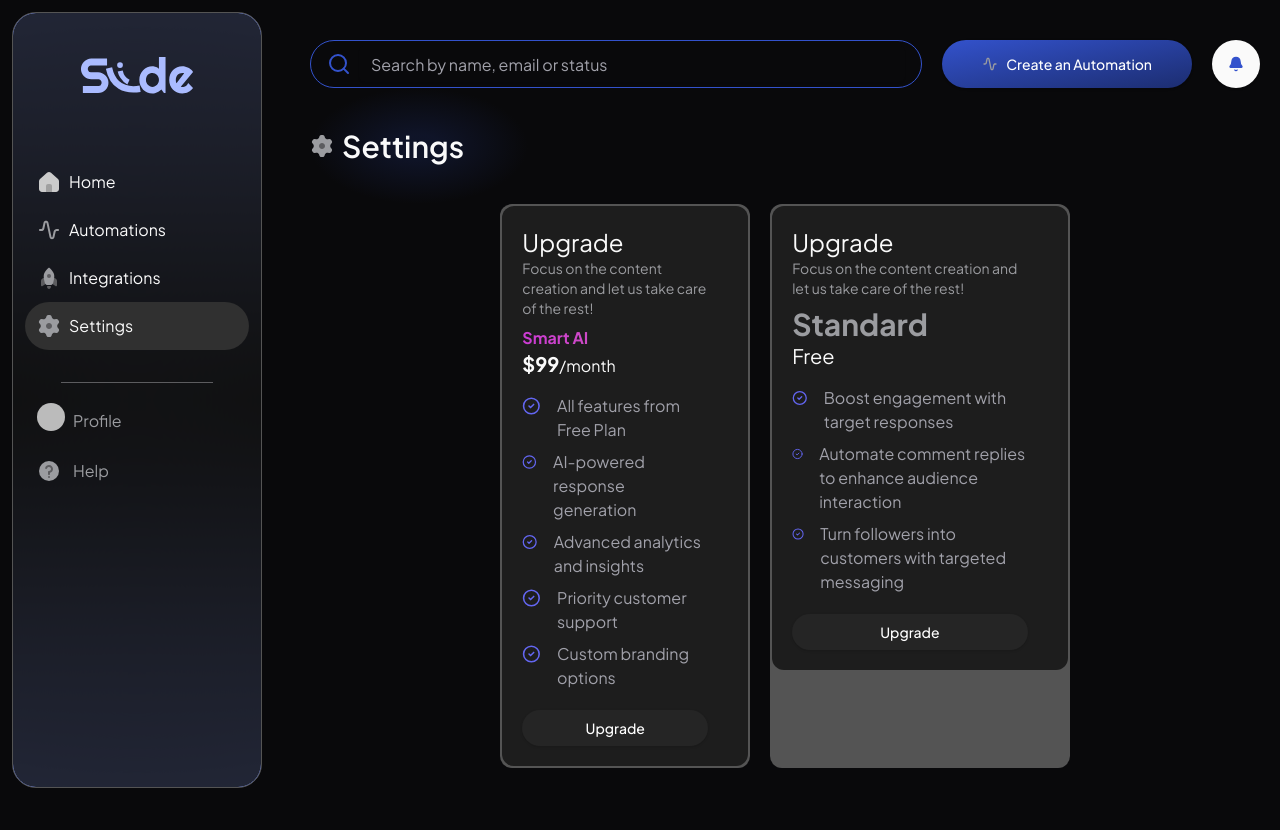
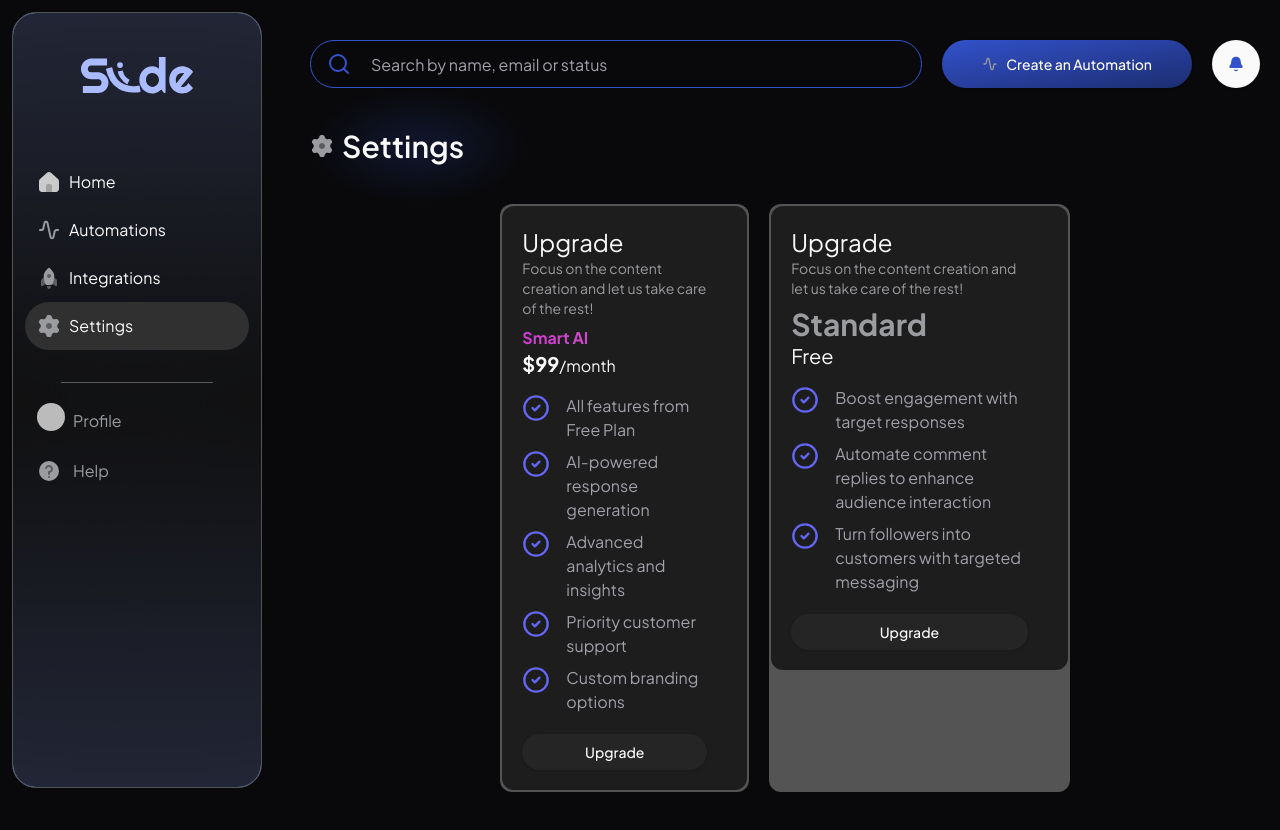
Before and after one commit to ssstoev/slide-instagram-automation, a Next.js app: page /dashboard/1/settings in a window 1280 px wide. Before the commit the page ends 808 px from the top, so only its background shows below. Built offline with nearby package versions, Linux system fonts and the light colour scheme; no server answers; the database is empty; sample sign-in values are in the browser's storage; some icons are missing.

Commit message:
fixed the Circle Check size on the payment cards

```diff
--- a/src/app/(protected)/dashboard/[slug]/automations/page.tsx
+++ b/src/app/(protected)/dashboard/[slug]/automations/page.tsx
@@ -24,6 +24,7 @@ const Page = (props: Props) => {
                 Your live automations will show here.
               </p>
             </div>
+            {/* WIP: Display the live/active automations below (Title and date) */}
             <div className='flex flex-col gap-y-3'>
               {[1, 2, 3].map((i) => (
                 <div key={i} className='flex items-start justify-between'>
--- a/src/components/global/automations/trigger/active.tsx
+++ b/src/components/global/automations/trigger/active.tsx
@@ -34,7 +34,7 @@ const ActiveTrigger = ({ type, keywords }: Props) => {
         {keywords.map((word) => (
           <div key={word.id}
             className='bg-gradient-to-br from-[#3352cc] to-[#1c2d70] flex items-center
-            gap-x-2 capitalize text-white font-light py-1 px-4 rounded-full mx-1'>
+            gap-x-2 capitalize text-white font-light py-1 px-4 rounded-full mx-1 my-1'>
               <p>{word.word}</p>
             </div>
         ))}
--- a/src/components/global/billing/payment-card.tsx
+++ b/src/components/global/billing/payment-card.tsx
@@ -10,7 +10,7 @@ type Props = {
   landing?: boolean       // whether they're landing from the landing page or not
 }
 
-const PaymentCard = ({label, current, landing }: Props) => {
+const PaymentCard = ({ label, current, landing }: Props) => {
   return (
     <div className={cn(
       label !== current ? 'bg-in-active'
@@ -62,7 +62,7 @@ const PaymentCard = ({label, current, landing }: Props) => {
         {PLANS[label === 'PRO' ? 1 : 0].features.map((item) => (
           <p key={item}
             className='mt-2 text-muted-foreground flex gap-4'>
-              <CircleCheck className='text-indigo-500' />
+              <CircleCheck className='text-indigo-500 w-7 h-7 flex-shrink-0' />
             {item}
           </p>
         ))}
```
Also changed, not shown: src/components/global/automation-list/index.tsx (+0 -24 lines).
